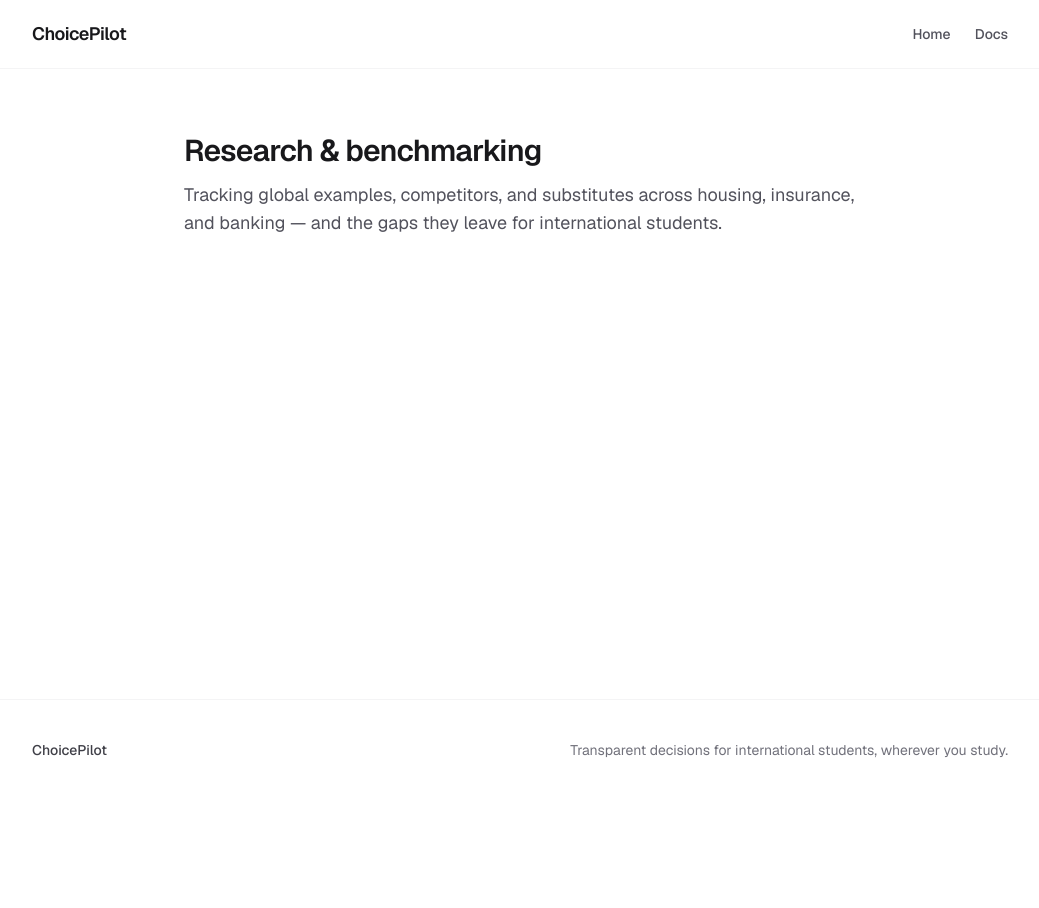
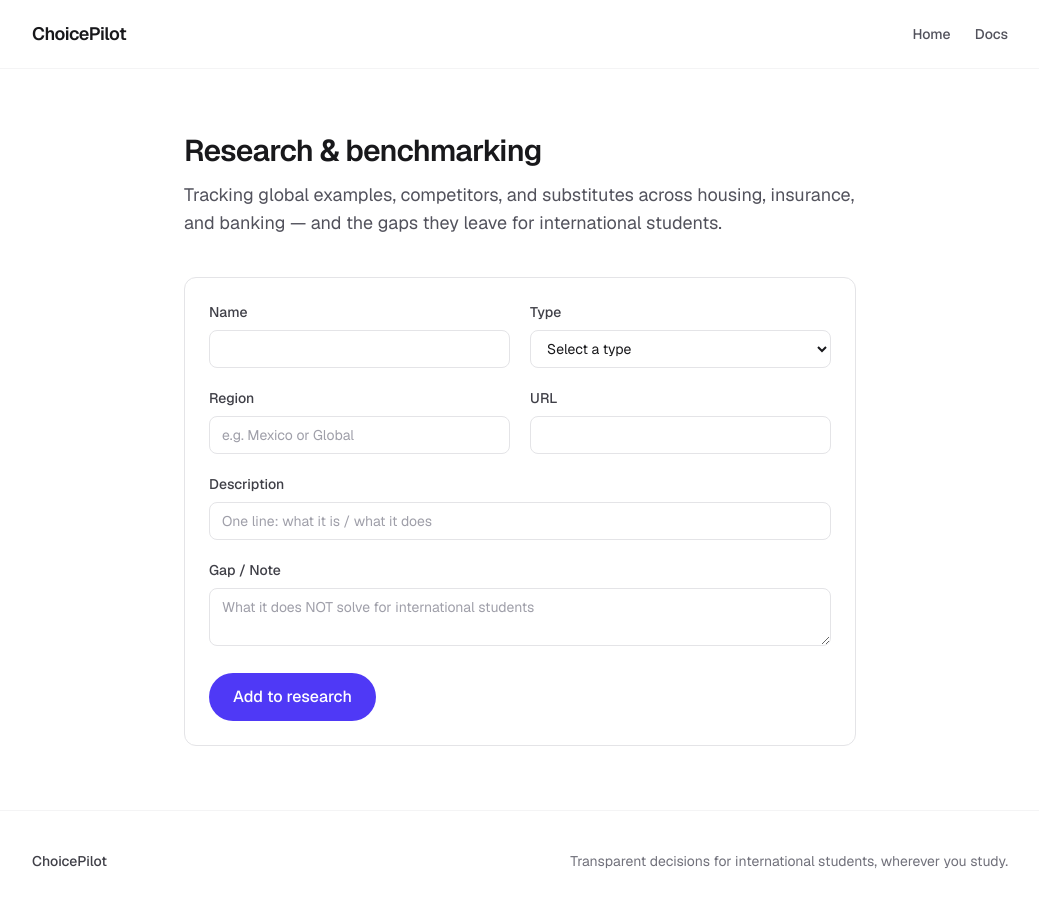
Before and after one commit to nedfau/choicepilot, a Next.js app: page /research in a window 1280 px wide. Shown: the top 908 px of the page, without its empty margins (120-1159 px from the left). Before the commit the page ends 800 px from the top, so only its background shows below. Built offline with nearby package versions, Linux system fonts and the light colour scheme.

Commit message:
Add research intake form
Adds the IntakeForm component (Name, Type, Region, URL, Description, Gap/Note) with required-field validation on Name/Type/Description that blocks submission before any network call. Wired into /research with local state ready for the table stage.

```diff
--- a/src/app/research/page.tsx
+++ b/src/app/research/page.tsx
@@ -1,4 +1,16 @@
+"use client";
+
+import { useState } from "react";
+import IntakeForm from "@/components/research/IntakeForm";
+import type { ResearchEntry } from "@/lib/researchEntry";
+
 export default function Research() {
+  const [entries, setEntries] = useState<ResearchEntry[]>([]);
+
+  function handleEntryAdded(entry: ResearchEntry) {
+    setEntries((prev) => [entry, ...prev]);
+  }
+
   return (
     <div className="mx-auto max-w-5xl px-6 py-16">
       <h1 className="text-3xl font-semibold tracking-tight text-zinc-900">
@@ -9,6 +21,15 @@
         housing, insurance, and banking — and the gaps they leave for
         international students.
       </p>
+
+      <div className="mt-10">
+        <IntakeForm onEntryAdded={handleEntryAdded} />
+        {entries.length > 0 && (
+          <p className="mt-4 text-sm text-zinc-500">
+            {entries.length} added this session.
+          </p>
+        )}
+      </div>
     </div>
   );
 }
--- /dev/null
+++ b/src/components/research/IntakeForm.tsx
@@ -0,0 +1,205 @@
+"use client";
+
+import { useState, type FormEvent } from "react";
+import { RESEARCH_TYPES, type ResearchEntry } from "@/lib/researchEntry";
+
+const EMPTY_FORM = {
+  name: "",
+  type: "",
+  region: "",
+  url: "",
+  description: "",
+  gapNote: "",
+};
+
+interface FieldErrors {
+  name?: string;
+  type?: string;
+  description?: string;
+}
+
+export default function IntakeForm({
+  onEntryAdded,
+}: {
+  onEntryAdded: (entry: ResearchEntry) => void;
+}) {
+  const [form, setForm] = useState(EMPTY_FORM);
+  const [errors, setErrors] = useState<FieldErrors>({});
+  const [isSubmitting, setIsSubmitting] = useState(false);
+  const [submitError, setSubmitError] = useState<string | null>(null);
+
+  function updateField(field: keyof typeof EMPTY_FORM, value: string) {
+    setForm((prev) => ({ ...prev, [field]: value }));
+  }
+
+  async function handleSubmit(event: FormEvent<HTMLFormElement>) {
+    event.preventDefault();
+
+    const fieldErrors: FieldErrors = {};
+    if (!form.name.trim()) fieldErrors.name = "Name is required.";
+    if (!form.type.trim()) fieldErrors.type = "Type is required.";
+    if (!form.description.trim())
+      fieldErrors.description = "Description is required.";
+
+    if (Object.keys(fieldErrors).length > 0) {
+      setErrors(fieldErrors);
+      return;
+    }
+
+    setErrors({});
+    setSubmitError(null);
+    setIsSubmitting(true);
+    try {
+      const response = await fetch("/api/research/save", {
+        method: "POST",
+        headers: { "Content-Type": "application/json" },
+        body: JSON.stringify({
+          name: form.name.trim(),
+          type: form.type,
+          region: form.region.trim() || null,
+          url: form.url.trim() || null,
+          description: form.description.trim(),
+          gap_note: form.gapNote.trim() || null,
+        }),
+      });
+
+      if (!response.ok) {
+        setSubmitError("Couldn't save — please try again.");
+        return;
+      }
+
+      const entry: ResearchEntry = await response.json();
+      onEntryAdded(entry);
+      setForm(EMPTY_FORM);
+    } finally {
+      setIsSubmitting(false);
+    }
+  }
+
+  return (
+    <form
+      onSubmit={handleSubmit}
+      className="grid gap-5 rounded-xl border border-zinc-200 p-6 sm:grid-cols-2"
+    >
+      <div>
+        <label htmlFor="name" className="block text-sm font-medium text-zinc-700">
+          Name
+        </label>
+        <input
+          id="name"
+          type="text"
+          value={form.name}
+          onChange={(e) => updateField("name", e.target.value)}
+          className="mt-2 w-full rounded-lg border border-zinc-200 px-3 py-2 text-sm text-zinc-900 focus:border-indigo-500 focus:outline-none"
+        />
+        {errors.name && (
+          <p role="alert" className="mt-1 text-sm text-red-600">
+            {errors.name}
+          </p>
+        )}
+      </div>
+
+      <div>
+        <label htmlFor="type" className="block text-sm font-medium text-zinc-700">
+          Type
+        </label>
+        <select
+          id="type"
+          value={form.type}
+          onChange={(e) => updateField("type", e.target.value)}
+          className="mt-2 w-full rounded-lg border border-zinc-200 px-3 py-2 text-sm text-zinc-900 focus:border-indigo-500 focus:outline-none"
+        >
+          <option value="">Select a type</option>
+          {RESEARCH_TYPES.map((type) => (
+            <option key={type} value={type}>
+              {type}
+            </option>
+          ))}
+        </select>
+        {errors.type && (
+          <p role="alert" className="mt-1 text-sm text-red-600">
+            {errors.type}
+          </p>
+        )}
+      </div>
+
+      <div>
+        <label htmlFor="region" className="block text-sm font-medium text-zinc-700">
+          Region
+        </label>
+        <input
+          id="region"
+          type="text"
+          placeholder="e.g. Mexico or Global"
+          value={form.region}
+          onChange={(e) => updateField("region", e.target.value)}
+          className="mt-2 w-full rounded-lg border border-zinc-200 px-3 py-2 text-sm text-zinc-900 placeholder:text-zinc-400 focus:border-indigo-500 focus:outline-none"
+        />
+      </div>
+
+      <div>
+        <label htmlFor="url" className="block text-sm font-medium text-zinc-700">
+          URL
+        </label>
+        <input
+          id="url"
+          type="text"
+          value={form.url}
+          onChange={(e) => updateField("url", e.target.value)}
+          className="mt-2 w-full rounded-lg border border-zinc-200 px-3 py-2 text-sm text-zinc-900 focus:border-indigo-500 focus:outline-none"
+        />
+      </div>
+
+      <div className="sm:col-span-2">
+        <label
+          htmlFor="description"
+          className="block text-sm font-medium text-zinc-700"
+        >
+          Description
+        </label>
+        <input
+          id="description"
+          type="text"
+          placeholder="One line: what it is / what it does"
+          value={form.description}
+          onChange={(e) => updateField("description", e.target.value)}
+          className="mt-2 w-full rounded-lg border border-zinc-200 px-3 py-2 text-sm text-zinc-900 placeholder:text-zinc-400 focus:border-indigo-500 focus:outline-none"
+        />
+        {errors.description && (
+          <p role="alert" className="mt-1 text-sm text-red-600">
+            {errors.description}
+          </p>
+        )}
+      </div>
+
+      <div className="sm:col-span-2">
+        <label htmlFor="gap-note" className="block text-sm font-medium text-zinc-700">
+          Gap / Note
+        </label>
+        <textarea
+          id="gap-note"
+          rows={2}
+          placeholder="What it does NOT solve for international students"
+          value={form.gapNote}
+          onChange={(e) => updateField("gapNote", e.target.value)}
+          className="mt-2 w-full rounded-lg border border-zinc-200 px-3 py-2 text-sm text-zinc-900 placeholder:text-zinc-400 focus:border-indigo-500 focus:outline-none"
+        />
+      </div>
+
+      <div className="sm:col-span-2">
+        {submitError && (
+          <p role="alert" className="mb-3 text-sm text-red-600">
+            {submitError}
+          </p>
+        )}
+        <button
+          type="submit"
+          disabled={isSubmitting}
+          className="inline-flex items-center justify-center rounded-full bg-indigo-600 px-6 py-3 text-base font-medium text-white transition-colors hover:bg-indigo-500 disabled:opacity-60"
+        >
+          {isSubmitting ? "Adding…" : "Add to research"}
+        </button>
+      </div>
+    </form>
+  );
+}
```
